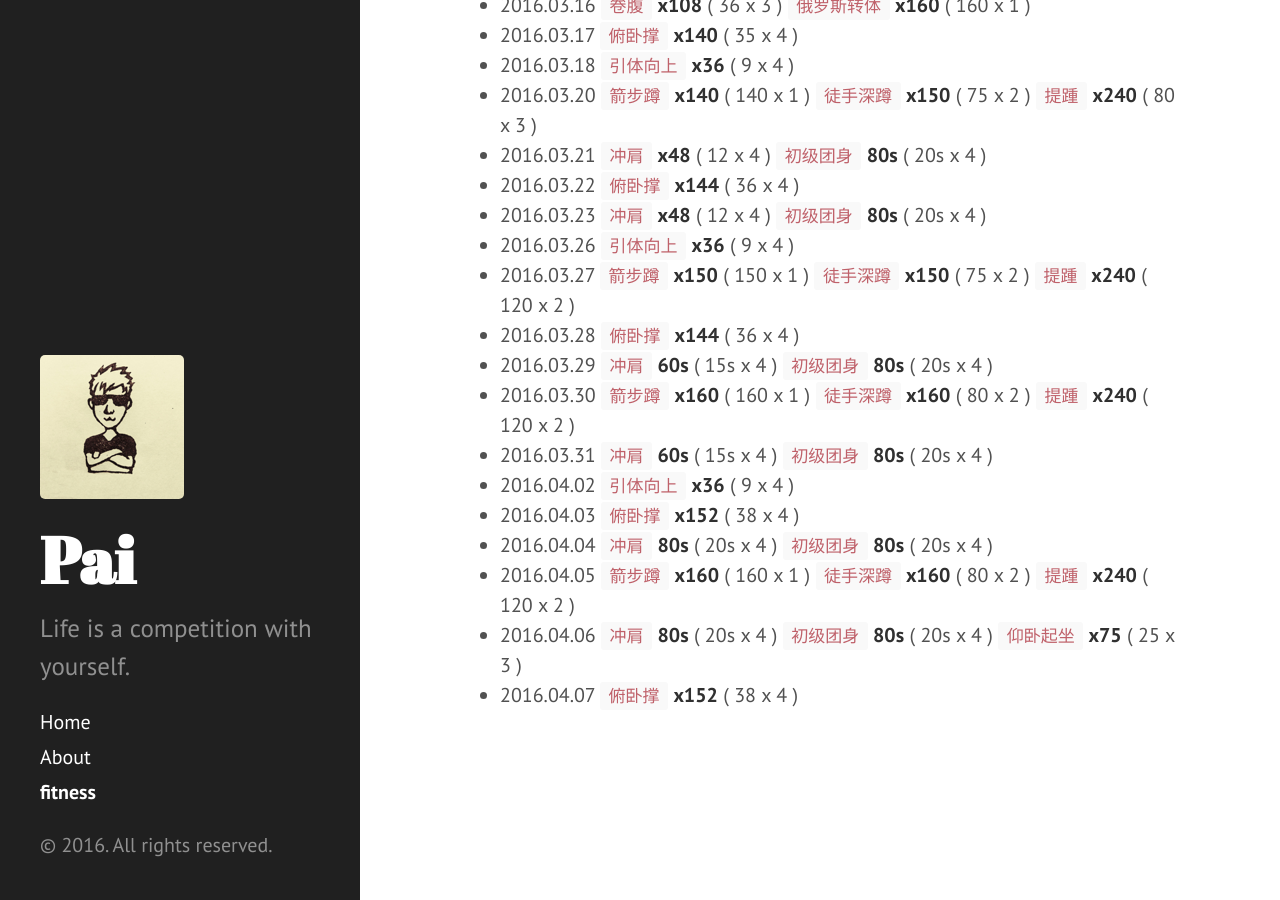
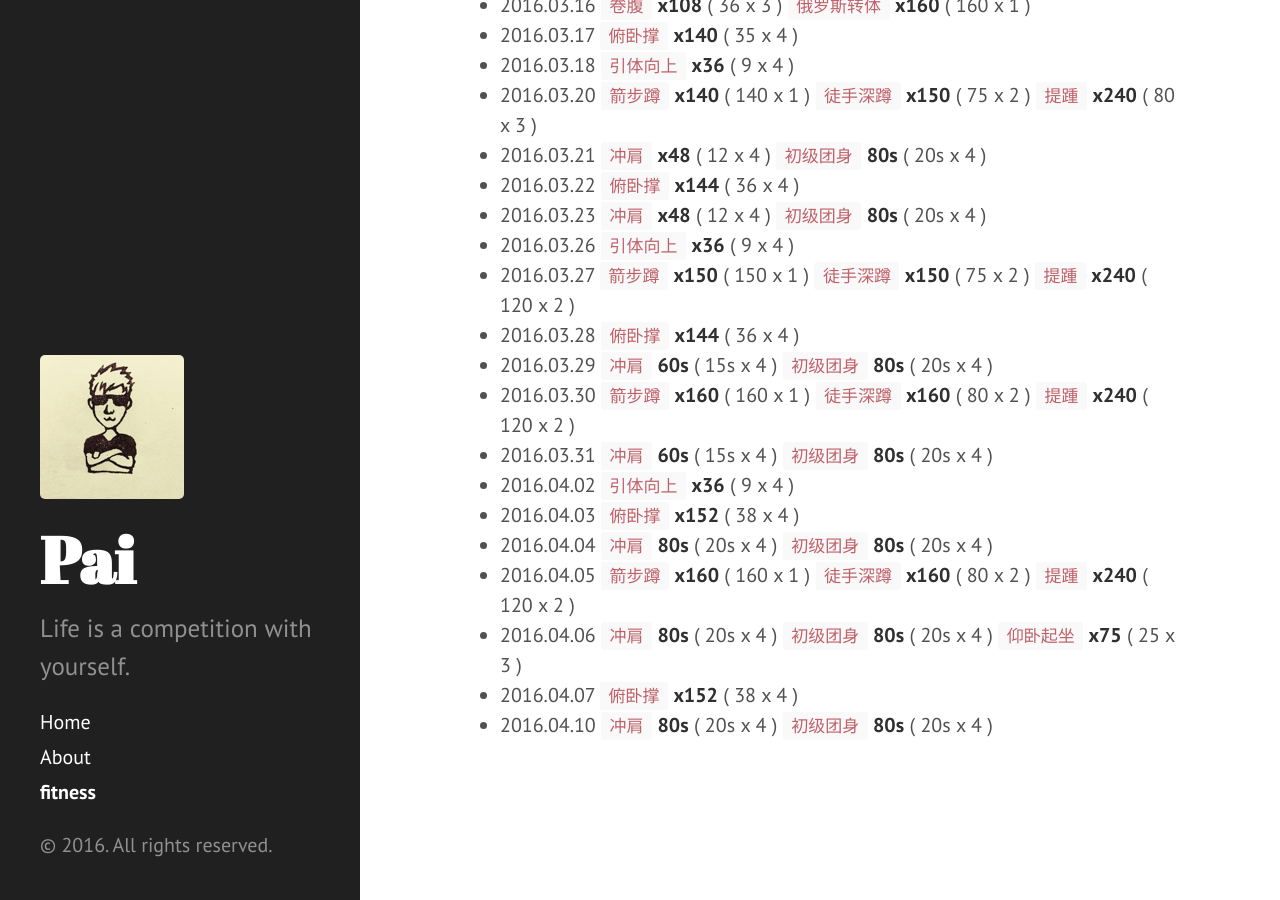
Before and after one commit to dragon8897/dragon8897.github.io, a Jekyll site: the page built from fitness.md, in a window 1280 px wide and 900 px high, scrolled down 3258 px. Built offline with Jekyll 4.4.1, drawn with Linux system fonts in a browser that asks for light colours; Markdown is read by kramdown in place of the engine named in the settings.

Commit message:
add fitness record.

```diff
--- a/fitness.md
+++ b/fitness.md
@@ -108,3 +108,4 @@ title: fitness
 - 2016.04.05 `箭步蹲` **x160** ( 160 x 1 ) `徒手深蹲` **x160** ( 80 x 2 ) `提踵` **x240** ( 120 x 2 )
 - 2016.04.06 `冲肩` **80s** ( 20s x 4 ) `初级团身` **80s** ( 20s x 4 ) `仰卧起坐` **x75** ( 25 x 3 )
 - 2016.04.07 `俯卧撑` **x152** ( 38 x 4 )
+- 2016.04.10 `冲肩` **80s** ( 20s x 4 ) `初级团身` **80s** ( 20s x 4 )
```
